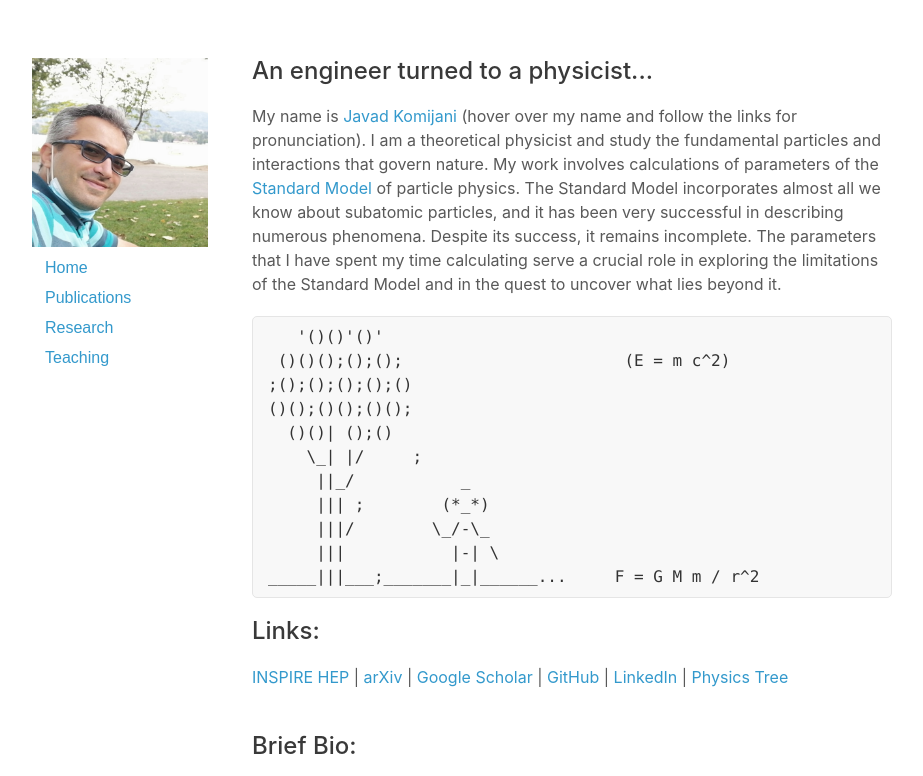
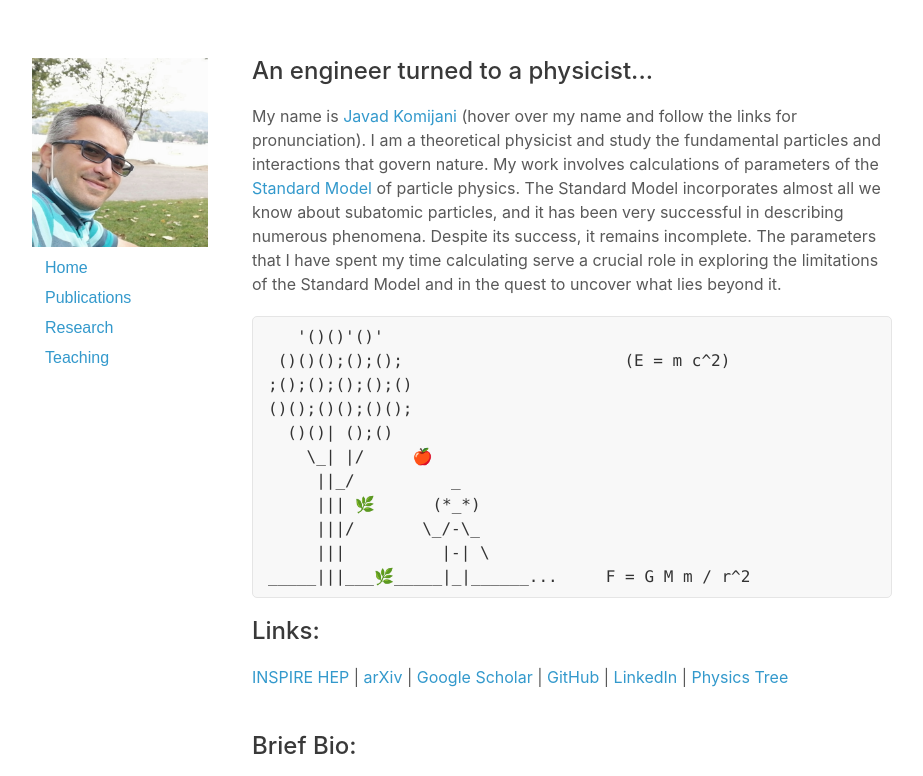
Before and after one commit to jkomijani/jkomijani.github.io, a plain HTML site: page index.html in a window 1280 px wide. Shown: the top 776 px of the page, without its empty margins (178-1101 px from the left). Drawn offline with Linux system fonts and the light colour scheme.

Commit message:
Red Apple!

```diff
--- a/index.html
+++ b/index.html
@@ -58,12 +58,12 @@
 ;();();();();()
 ()();()();()();
   ()()| ();()
-    \_| |/     ;
-     ||_/           _
-     ||| ;        (*_*)
-     |||/        \_/-\_
-     |||           |-| \
-_____|||___;_______|_|______...     F = G M m / r^2</pre>
+    \_| |/     🍎
+     ||_/          _
+     ||| 🌿      (*_*)
+     |||/       \_/-\_
+     |||          |-| \
+_____|||___🌿_____|_|______...     F = G M m / r^2</pre>
 
         <h2>Links:</h2>
         <p>
```
